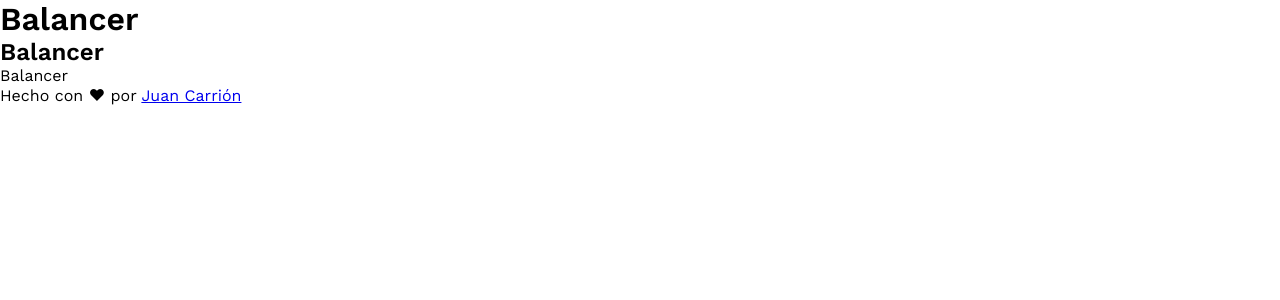
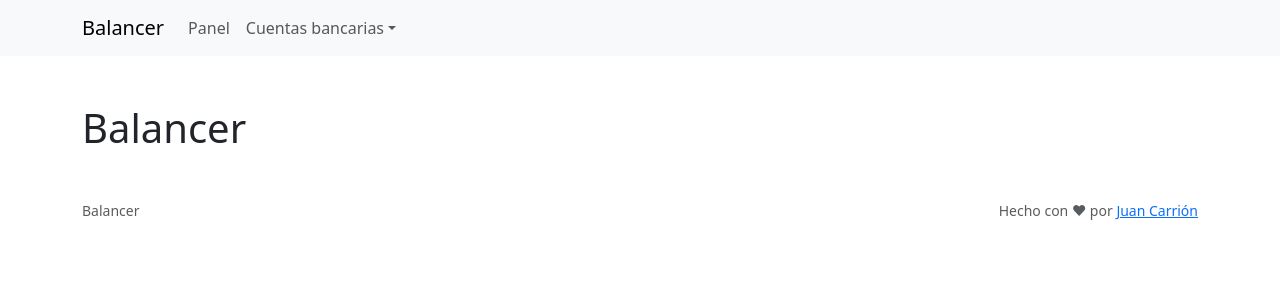
Before and after one commit to balancer-project/balancer-web-app, a React (Create React App) app: page / in a window 1280 px wide. Shown: the top 300 px of the page. Built offline with nearby package versions, Linux system fonts and the light colour scheme.

Commit message:
Añadir Bootstrap, Plaid Link y base para autorizar

```diff
--- a/package.json
+++ b/package.json
@@ -8,7 +8,9 @@
     "@testing-library/react": "^13.4.0",
     "@testing-library/user-event": "^13.5.0",
     "axios": "^1.4.0",
+    "bootstrap": "^5.3.1",
     "react": "^18.2.0",
+    "react-bootstrap": "^2.8.0",
     "react-dom": "^18.2.0",
     "react-icons": "^4.10.1",
     "react-plaid-link": "^3.4.0",
--- a/src/App.jsx
+++ b/src/App.jsx
@@ -2,6 +2,7 @@ import { MainContextProvider } from "./context/MainContext";
 import { routes } from "./routes";
 import { useRoutes } from "react-router";
 import "./css/app.css"
+import "bootstrap/dist/css/bootstrap.min.css"
 
 const App = () => {
   let routesElement = useRoutes(routes)
--- /dev/null
+++ b/src/api/BankAccountLinkApi.js
@@ -0,0 +1,21 @@
+import { settings } from "../constants/settings";
+import axios from "axios";
+
+const BankAccountLink = axios.create({
+  baseURL: settings.bankingConnector.baseUrl
+})
+
+export const createLinkToken = async (userId) => {
+  const response = await BankAccountLink.post("/v1/bank-account-link/create-link-token", {
+    userId
+  })
+  return response.data.linkToken
+}
+
+export const setPublicToken = async (userId, publicToken) => {
+  const response = await BankAccountLink.post("/v1/bank-account-link/set-public-token", {
+    userId,
+    publicToken
+  })
+  return response.data
+}
--- a/src/api/LinkTokenApi.js
+++ /dev/null
@@ -1,13 +0,0 @@
-import { settings } from "../constants/settings";
-import axios from "axios";
-
-const LinkTokenApi = axios.create({
-  baseURL: settings.bankingConnector.baseUrl
-})
-
-export const createLinkToken = async (userId) => {
-  const response = await LinkTokenApi.post('/link-tokens/create', {
-    userId
-  })
-  return response.data
-}
--- a/src/components/shared/AppFooter.jsx
+++ b/src/components/shared/AppFooter.jsx
@@ -1,8 +1,12 @@
+import { Container } from "react-bootstrap"
+
 export const AppFooter = () => {
   return (
-    <footer>
-      <p>Balancer</p>
-      <p>Hecho con ♥ por <a href="https://juancrrn.io" target="_blank" rel="noreferrer">Juan Carrión</a></p>
-    </footer>
+    <Container as="footer" className="mt-5">
+      <div className="d-flex justify-content-between small text-muted">
+        <p>Balancer</p>
+        <p>Hecho con ♥ por <a href="https://juancrrn.io" target="_blank" rel="noreferrer">Juan Carrión</a></p>
+      </div>
+    </Container>
   )
 }
--- a/src/components/shared/AppHeader.jsx
+++ b/src/components/shared/AppHeader.jsx
@@ -1,7 +1,20 @@
+import { Container, Nav, NavDropdown, Navbar } from "react-bootstrap"
+
 export const AppHeader = () => {
   return (
-    <header>
-      <h1>Balancer</h1>
-    </header>
+    <Navbar expand="lg" className="bg-body-tertiary mb-5">
+      <Container>
+        <Navbar.Brand href="/">Balancer</Navbar.Brand>
+        <Navbar.Toggle aria-controls="basic-navbar-nav" />
+        <Navbar.Collapse id="app-navbar-nav">
+          <Nav className="me-auto">
+            <Nav.Link href="/">Panel</Nav.Link>
+            <NavDropdown title="Cuentas bancarias" id="bank-accounts-nav-dropdown">
+              <NavDropdown.Item href="/bank-accounts/link">Asociar cuenta</NavDropdown.Item>
+            </NavDropdown>
+          </Nav>
+        </Navbar.Collapse>
+      </Container>
+    </Navbar>
   )
 }
--- a/src/context/MainContext.jsx
+++ b/src/context/MainContext.jsx
@@ -1,6 +1,7 @@
 import { AppHeader } from "../components/shared/AppHeader";
 import { AppFooter } from "../components/shared/AppFooter";
 import { createContext } from "react";
+import Container from "react-bootstrap/Container";
 
 export const MainContext = createContext(undefined)
 
@@ -8,7 +9,9 @@ export const MainContextProvider = ({ children }) => {
   return (
     <MainContext.Provider value={{ }}>
       <AppHeader />
-      {children}
+      <Container>
+        {children}
+      </Container>
       <AppFooter />
     </MainContext.Provider>
   )
--- a/src/pages/LinkBankAccount.jsx
+++ b/src/pages/LinkBankAccount.jsx
@@ -1,44 +1,41 @@
-import { useCallback, useEffect, useState } from "react"
-import { createLinkToken } from "../api/LinkTokenApi"
+import { useState } from "react"
+import { createLinkToken, setPublicToken } from "../api/BankAccountLinkApi"
 import { settings } from "../constants/settings"
+import { usePlaidLink } from "react-plaid-link"
 import useDocumentTitle from "../hooks/useDocumentTitle"
-import { usePlaidLink } from "react-plaid-link"
+import Button from "react-bootstrap/Button"
 
 export const LinkBankAccount = () => {
   useDocumentTitle("Asociar cuenta bancaria – Balancer")
 
   const [linkToken, setLinkToken] = useState(null)
 
-  useEffect(() => {
-    const callCreateLinkToken = async () => {
-      const linkToken = await createLinkToken(settings.defaultUser.id)
-      setLinkToken(linkToken)
-    }
-
-    // callCreateLinkToken()
-  }, [])
-
-  const onSuccess = useCallback((publicToken, metadata) => {
-    // send public_token to your server
-    // https://plaid.com/docs/api/tokens/#token-exchange-flow
-    console.log(publicToken);
-  }, [])
-
-  console.log(linkToken)
+  const onSuccess = async (publicToken, metadata) => {
+    console.log("Plaid Link success")
+    console.log("Setting publicToken", publicToken)
+    await setPublicToken(settings.defaultUser.id, publicToken)
+    console.log("Public token set")
+  }
 
   const { open, ready } = usePlaidLink({
     token: linkToken,
-    onSuccess: onSuccess,
-    // onEvent
-    // onExit
+    onSuccess: onSuccess
   })
 
+  const preparePlaidLink = async () => {
+    console.log(`Preparing Plaid Link for user ${settings.defaultUser.id}`)
+    const linkToken = await createLinkToken(settings.defaultUser.id)
+    console.log(`Got link token: ${linkToken}`)
+    setLinkToken(linkToken)
+    console.log("Plaid Link ready")
+  }
+
   return (
-    <article>
-      <h1>Asociar cuenta bancaria</h1>
+    <div className="text-center">
+      <h1 className="mb-4">Asociar cuenta bancaria</h1>
       <p>Asocia una cuenta bancaria para conocer de forma instantánea actualizaciones sobre tus gastos.</p>
-      <button onClick={() => open()} disabled={!ready}>Conectar una cuenta bancaria</button>
-      <p>Link token: {linkToken}</p>
-    </article>
+      <p><Button variant="primary" onClick={preparePlaidLink}>Preparar Link</Button></p>
+      <p><Button variant="primary" onClick={open} disabled={!ready}>Conectar una cuenta bancaria</Button></p>
+    </div>
   )
 }
```
Also changed, not shown: 1 other file (tests, documents, lock files or other folders).
